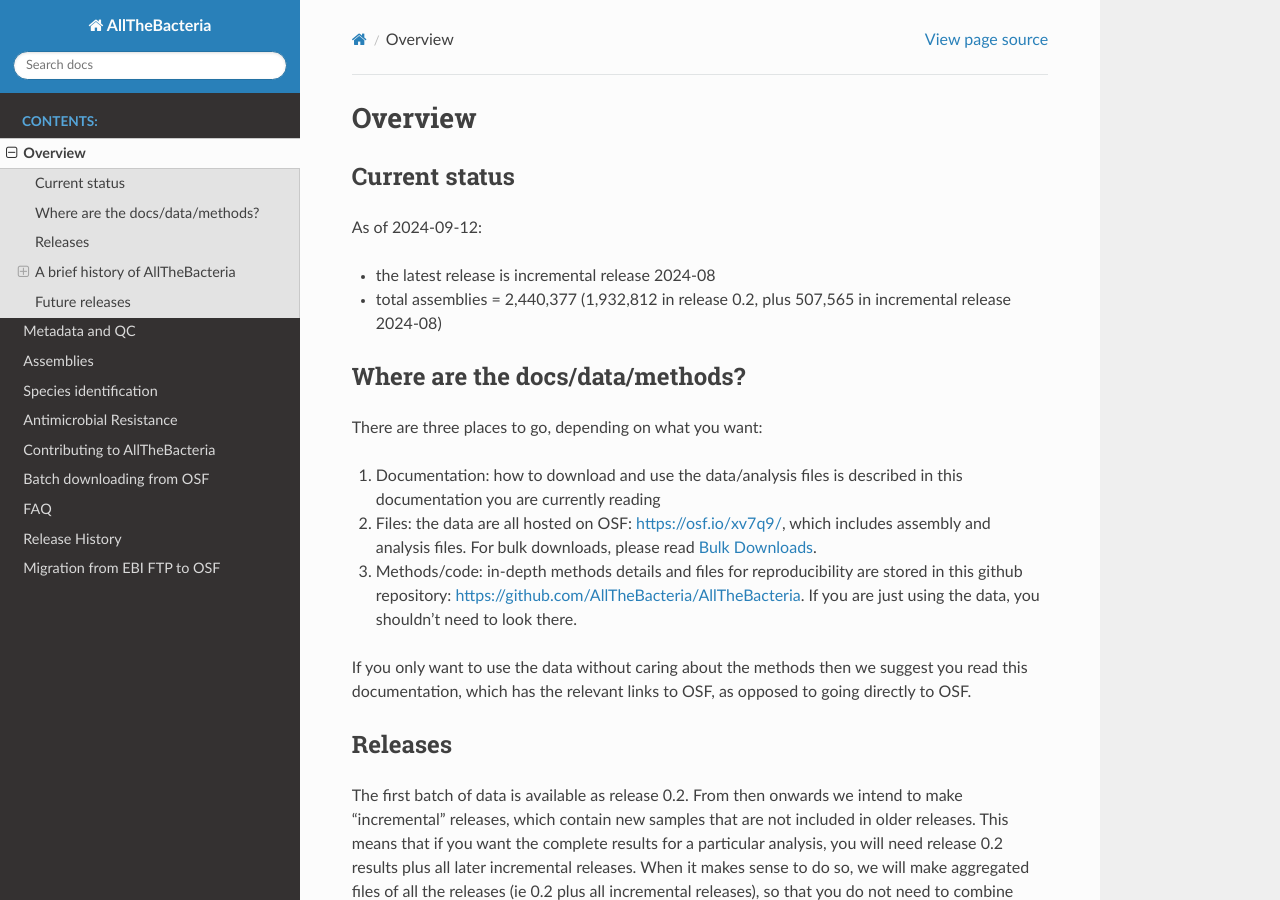
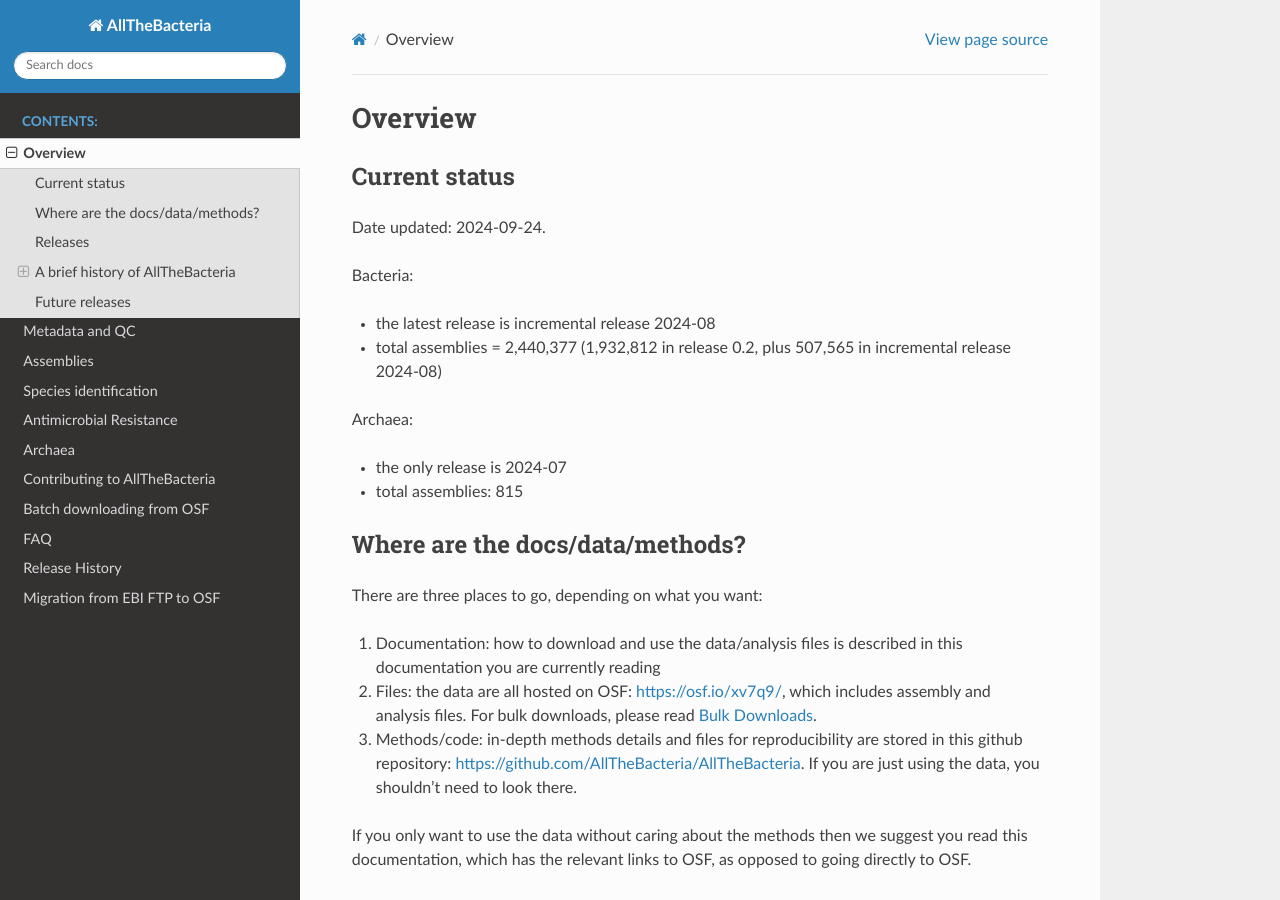
Before and after one commit to AllTheBacteria/AllTheBacteria, a Sphinx documentation site: the page built from docs/overview.rst, in a window 1280 px wide and 900 px high. Built offline with Sphinx 7.4.7 and the Read the Docs theme 2.0.0, drawn with Linux system fonts in a browser that asks for light colours.

Commit message:
Add archaea

```diff
--- a/docs/index.rst
+++ b/docs/index.rst
@@ -28,6 +28,7 @@ https://github.com/AllTheBacteria/AllTheBacteria/issues
    assemblies
    species_id
    amr
+   archaea
    contributing
    osf_downloads
    faq
--- a/docs/overview.rst
+++ b/docs/overview.rst
@@ -4,13 +4,20 @@ Overview
 Current status
 --------------
 
-As of 2024-09-12:
+Date updated: 2024-09-24.
+
+Bacteria:
 
 * the latest release is incremental release 2024-08
 
 * total assemblies = 2,440,377
   (1,932,812 in release 0.2, plus 507,565 in incremental release 2024-08)
 
+Archaea:
+
+* the only release is 2024-07
+
+* total assemblies: 815
 
 
 
```
Also changed, not shown: docs/archaea.rst (added, +18 -0 lines).
